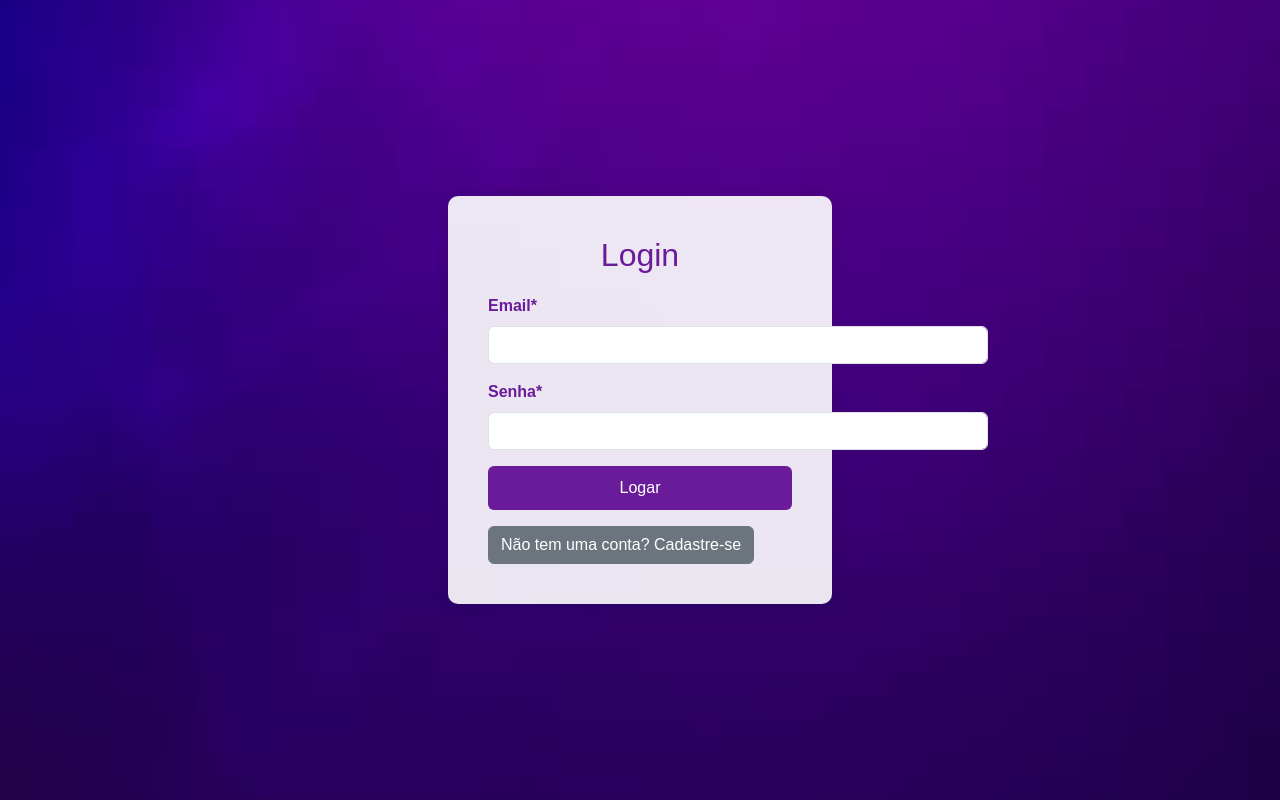
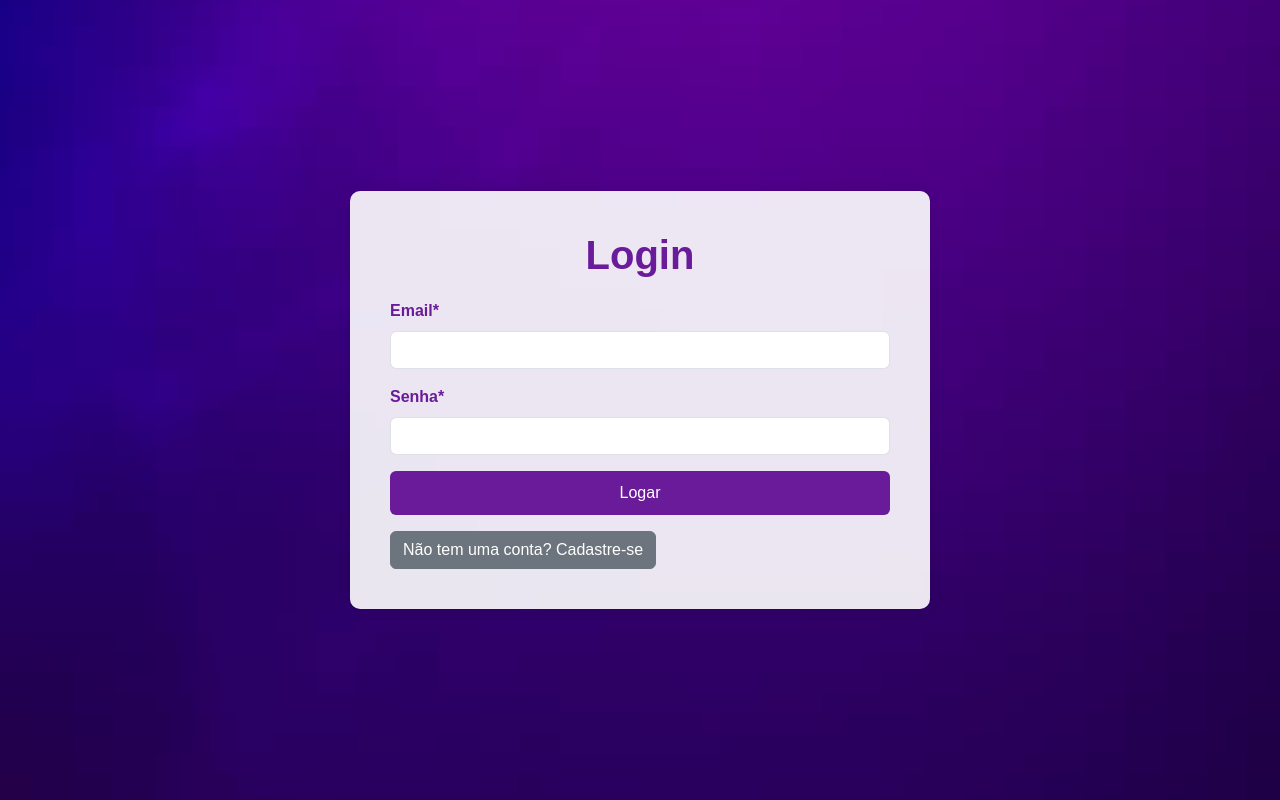
Before and after one commit to PedroLucaV/agenda-maker, a React (Vite) app: page /login in a window 1280 px wide. Built offline with nearby package versions, Linux system fonts and the light colour scheme.

Commit message:
🚚 chore: Move the Login components to src/components
Multiple linter errors were also fixed, and the exports were properly adapted

```diff
--- a/src/pages/Login/Components/LoginForm.jsx
+++ b/src/components/LoginForm/LoginForm.jsx
@@ -1,6 +1,7 @@
-import React, { useState } from 'react';
-import api from '../api.js';
+import { useState } from 'react';
+import api from '../../pages/Login/api.js';
 
+// eslint-disable-next-line react/prop-types
 const LoginForm = ({ setErrors }) => {
   const [email, setEmail] = useState('');
   const [senha, setSenha] = useState('');
--- a/src/pages/Login/Components/SignUpForm.jsx
+++ b/src/components/SignUpForm/SignUpForm.jsx
@@ -1,5 +1,5 @@
-import React, { useState } from 'react';
-import api from '../api.js'; // Importe a instância do axios
+import { useState } from 'react';
+import api from '../../pages/Login/api.js'; // Importe a instância do axios
 
 const SignupForm = ({ setErrors }) => {
   const [nome, setNome] = useState('');
@@ -22,7 +22,7 @@ const SignupForm = ({ setErrors }) => {
     if (!email || !validateEmail(email)) {
       formErrors.email = 'Email é obrigatório e deve seguir o formato "aluno.sesi.com.br" ou "docente.sesi.com.br".';
     }
-    if (!senha) {
+    if (!senha || !validateSenha(senha)) {
       formErrors.senha = 'Senha é obrigatória.';
     } else {
       let senhaErrors = [];
@@ -114,5 +114,8 @@ const SignupForm = ({ setErrors }) => {
     </form>
   );
 };
+SignupForm.propTypes = {
+  setErrors: Object.isRequired
+}
 
 export default SignupForm;
--- a/src/pages/Login/Login.css
+++ b/src/pages/Login/Login.css
@@ -17,15 +17,15 @@
 }
 
 .page-body .container {
+  max-width: 800px;
+  width: fit-content;
   height: fit-content;
-  max-width: 800px;
   padding: 40px;
   background-color: rgba(255, 255, 255, 0.9);
   box-shadow: 0px 0px 15px rgba(0, 0, 0, 0.1);
   border-radius: 10px;
 }
-
-.page-body h2 {
+.page-body #container-title {
   color: #6a1b9a;
   text-align: center;
   margin-bottom: 20px;
--- a/src/pages/Login/Login.jsx
+++ b/src/pages/Login/Login.jsx
@@ -1,6 +1,6 @@
-import React, { useState } from 'react';
-import LoginForm from './Components/LoginForm.jsx';
-import SignupForm from './Components/SignUpForm.jsx';
+import { useState } from 'react';
+import LoginForm from '../../components/LoginForm/LoginForm';
+import SignupForm from '../../components/SignUpForm/SignUpForm';
 import './Login.css';
 
 const Login = () => {
@@ -10,7 +10,7 @@ const Login = () => {
   return (
     <main className='page-body'>
       <div className="container">
-        <h2>{isLogin ? 'Login' : 'Crie uma Conta'}</h2>
+        <h2 id='container-title' className='fs-1 fw-bold'>{isLogin ? 'Login' : 'Crie uma Conta'}</h2>
         {errors.apiError && <div className="alert alert-danger">{errors.apiError}</div>}
         {isLogin ? (
           <LoginForm setErrors={setErrors} />
```
